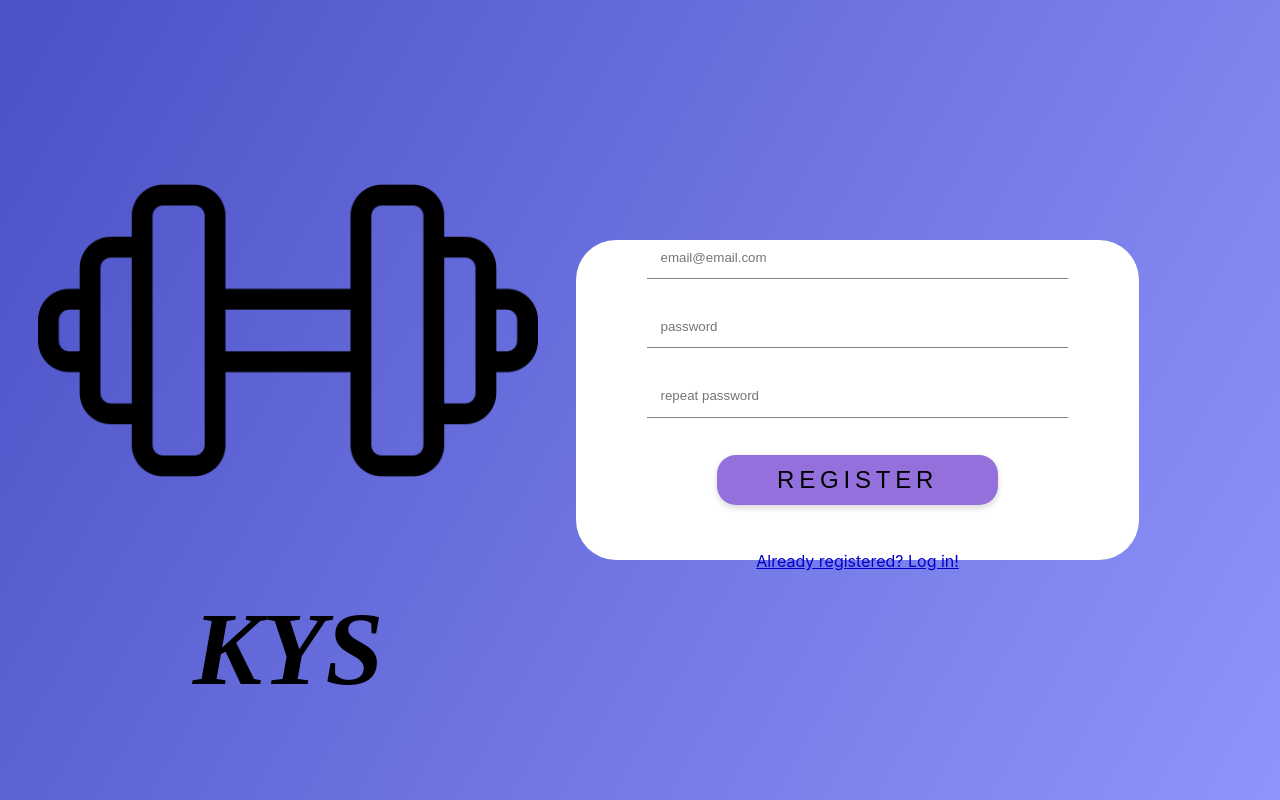
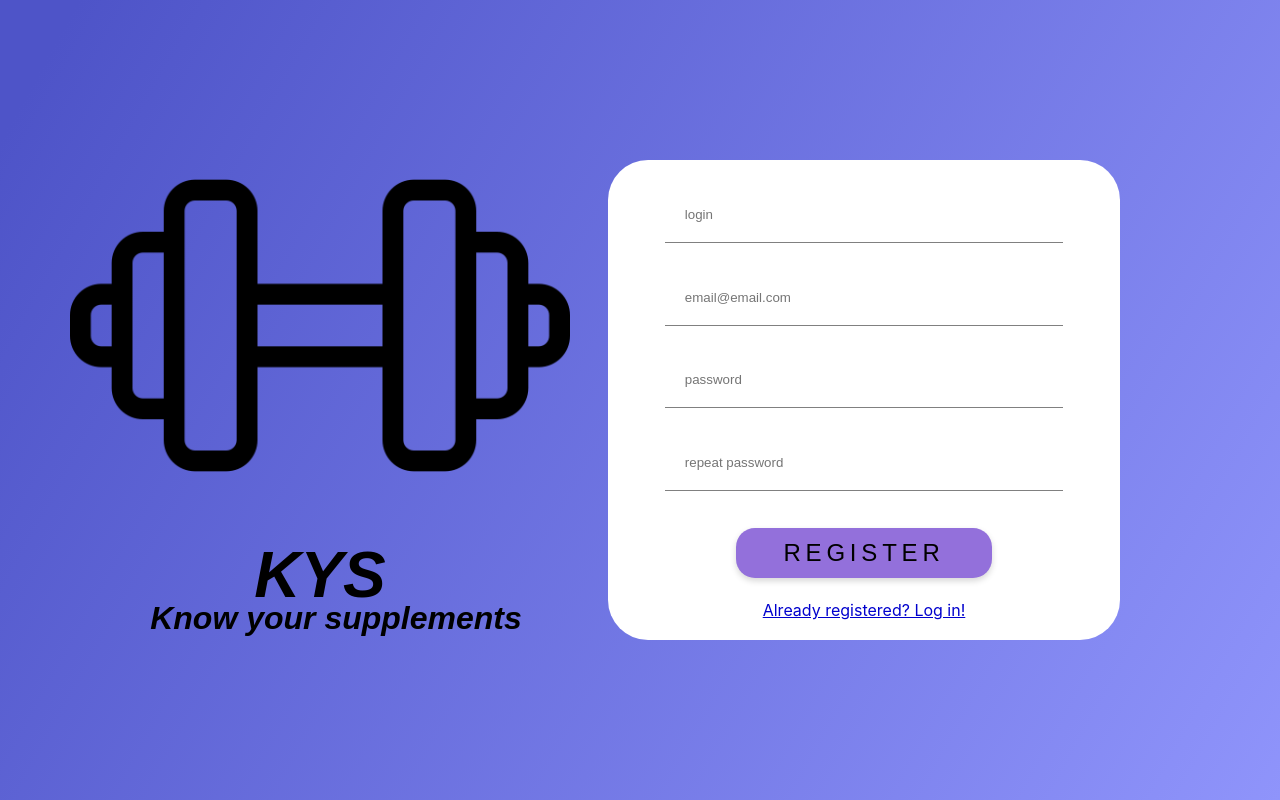
Before and after one commit to JRejowski/ZTPAI, a React (Create React App) app in the folder frontend/: page /register in a window 1280 px wide. Built offline with nearby package versions, Linux system fonts and the light colour scheme.

Commit message:
Few adjustments

```diff
--- a/frontend/src/css/loginregister.css
+++ b/frontend/src/css/loginregister.css
@@ -11,17 +11,27 @@
     width: 45%;
     text-align: center;
     line-height: 0.01em;
+    margin-top: -5em;
 
 }
 h1{
     font-family: 'AIGDT';
     font-style: oblique;
     font-size: 13vh;
+    margin-top: 0;
+}
+
+h2{
+    font-family: 'Arial';
+    font-style: oblique;
+    font-size: 4vh;
+    margin-left: 1em;
 }
 
 .login-container{
-    width: 55%;
+    width: 50%;
 }
+
 
 form.login{
     display: flex;
@@ -30,8 +40,18 @@ form.login{
     align-items: center;
     width: 80%;
     height: 40vh;
+    background: #FFFFFF;
+    mix-blend-mode: normal;
+    border-radius: 40px;
+}
 
-
+form.register{
+    display: flex;
+    flex-direction: column;
+    justify-content: center;
+    align-items: center;
+    width: 80%;
+    height: 60vh;
     background: #FFFFFF;
     mix-blend-mode: normal;
     border-radius: 40px;
@@ -46,7 +66,7 @@ form.login{
     color:black;
     font-size: 1.5em;
     letter-spacing: 0.2em;
-    margin: 1em;
+    margin-top: 1em;
     line-height: 2em;
 }
 #non-registered-button
@@ -65,7 +85,7 @@ input
     background-color: transparent;
     border: none;
     border-bottom: 1px solid grey;
-    padding: 1em;
+    padding: 1.5em;
     margin: 1em;
     width: 70%;
 }
--- /dev/null
+++ b/frontend/src/css/settings.css
@@ -0,0 +1,20 @@
+main{
+    align-items: center;
+}
+
+
+h1{
+    font-family: Arial;
+    font-size: 8vh;
+}
+
+main>button{
+    border: 1px solid grey;
+    border-radius: 1em;
+    text-align: center;
+    letter-spacing: 0.72px;
+    color: black;
+    padding: 1em;
+    margin: 1em auto;
+    width: 40%;
+}
--- a/frontend/src/js/Login.js
+++ b/frontend/src/js/Login.js
@@ -7,6 +7,7 @@ function Login(){
             <div className="logo">
                 <img src={logo}/>
                     <h1>KYS</h1>
+                    <h2>Know your supplements</h2>
             </div>
             <div className="login-container">
                 <form className="login" action="login">
--- a/frontend/src/js/Register.js
+++ b/frontend/src/js/Register.js
@@ -7,9 +7,11 @@ function Register(){
             <div className="logo">
                 <img src={logo}/>
                     <h1>KYS</h1>
+                    <h2>Know your supplements</h2>
             </div>
             <div className="login-container">
-                <form className="login" action="register">
+                <form className="register" action="register">
+                    <input name="login" type="text" placeholder="login" required/>
                     <input name="email" type="text" placeholder="email@email.com" required/>
                         <input name="password" type="password" placeholder="password" required/>
                             <input name="repeatPassword" type="password" placeholder="repeat password" required/>
--- a/frontend/src/js/Settings.js
+++ b/frontend/src/js/Settings.js
@@ -1,8 +1,20 @@
+import Navigation from "./Nav";
+import  '../css/settings.css';
+
+
+
 function Settings(){
     return (
-        <body>
-        <h1>Settings</h1>
-        </body>
+        <div className="base-container">
+            <Navigation/>
+            <main>
+                <h1>Settings</h1>
+                <button>change password</button>
+                <button>change email</button>
+                <button>delete account</button>
+
+            </main>
+        </div>
     );
 }
 
```
